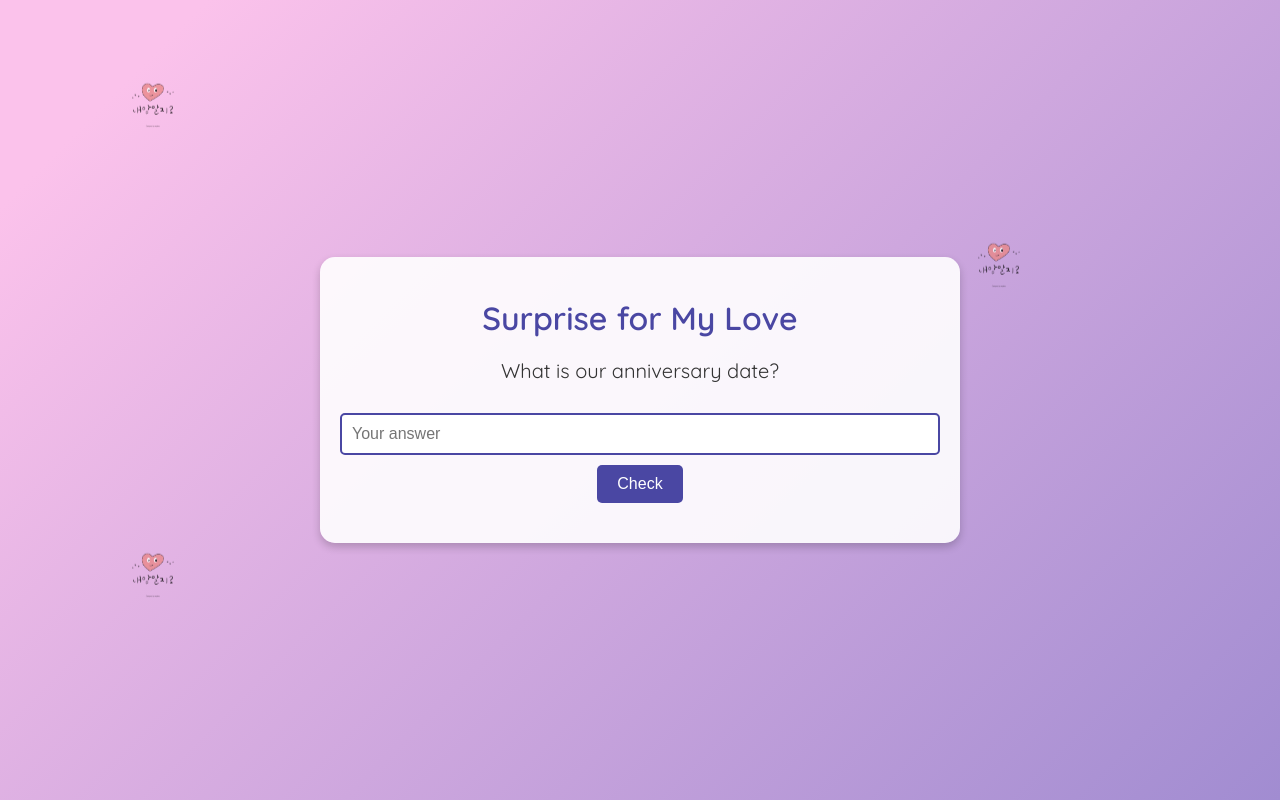
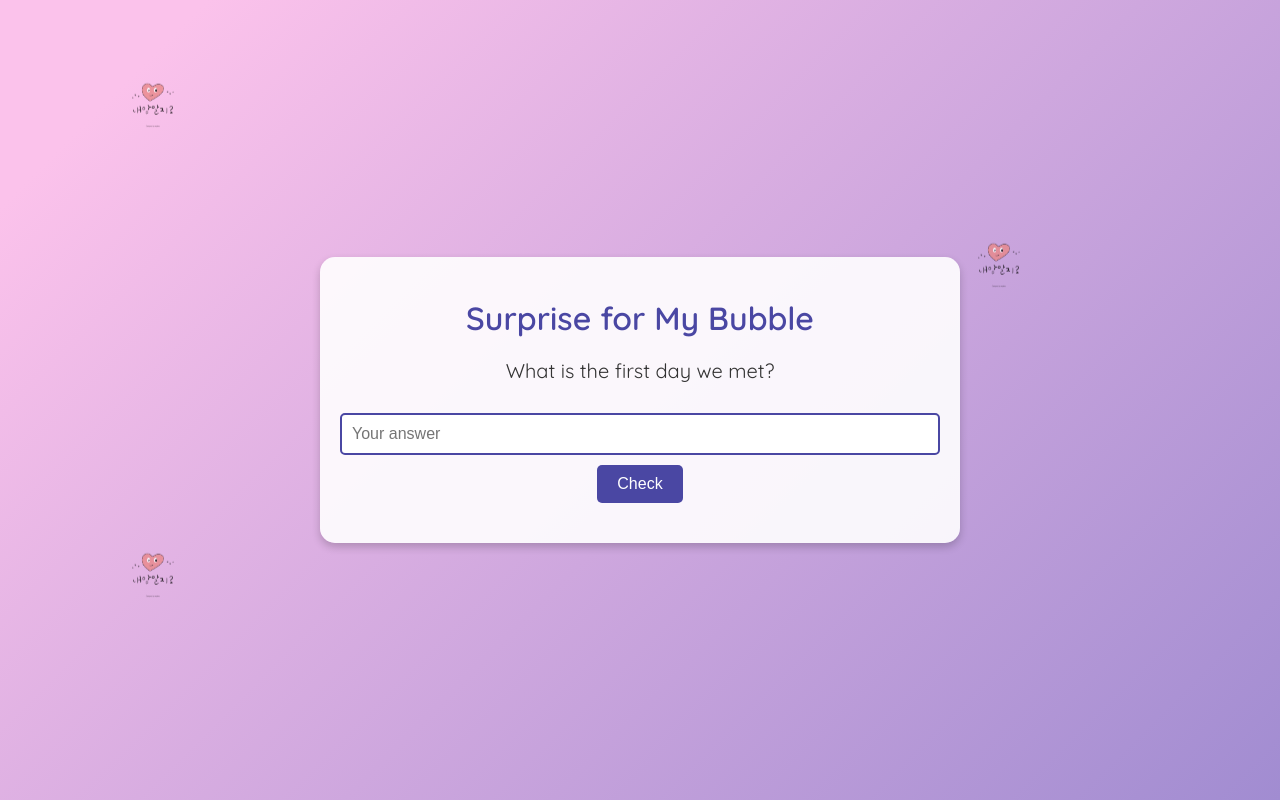
Before and after one commit to vfoury/loris, a plain HTML site: page test.html in a window 1280 px wide. Drawn offline with Linux system fonts and the light colour scheme.

Commit message:
Version1

```diff
--- a/test.html
+++ b/test.html
@@ -3,15 +3,15 @@
 <head>
     <meta charset="UTF-8">
     <meta name="viewport" content="width=device-width, initial-scale=1.0">
-    <title>Surprise for My Love</title>
+    <title>Surprise for My Bubble</title>
     <link rel="stylesheet" href="styles.css">
     <link href="https://fonts.googleapis.com/css2?family=Quicksand:wght@400;600&display=swap" rel="stylesheet">
 </head>
 <body>
     <div class="container">
-        <h1>Surprise for My Love</h1>
+        <h1>Surprise for My Bubble</h1>
         <div id="puzzle-container">
-            <p id="puzzle-text">What is our anniversary date?</p>
+            <p id="puzzle-text">What is the first day we met?</p>
             <input type="text" id="response" placeholder="Your answer">
             <button onclick="checkAnswer()">Check</button>
             <p id="message"></p>
```
